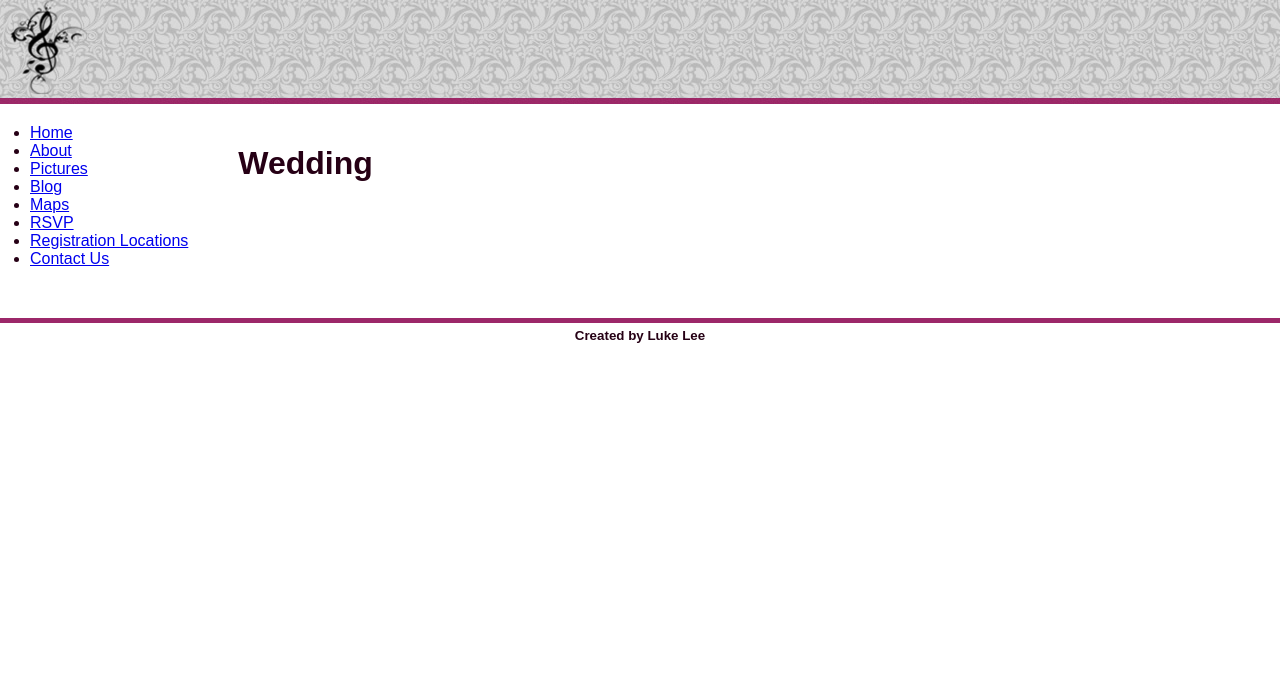
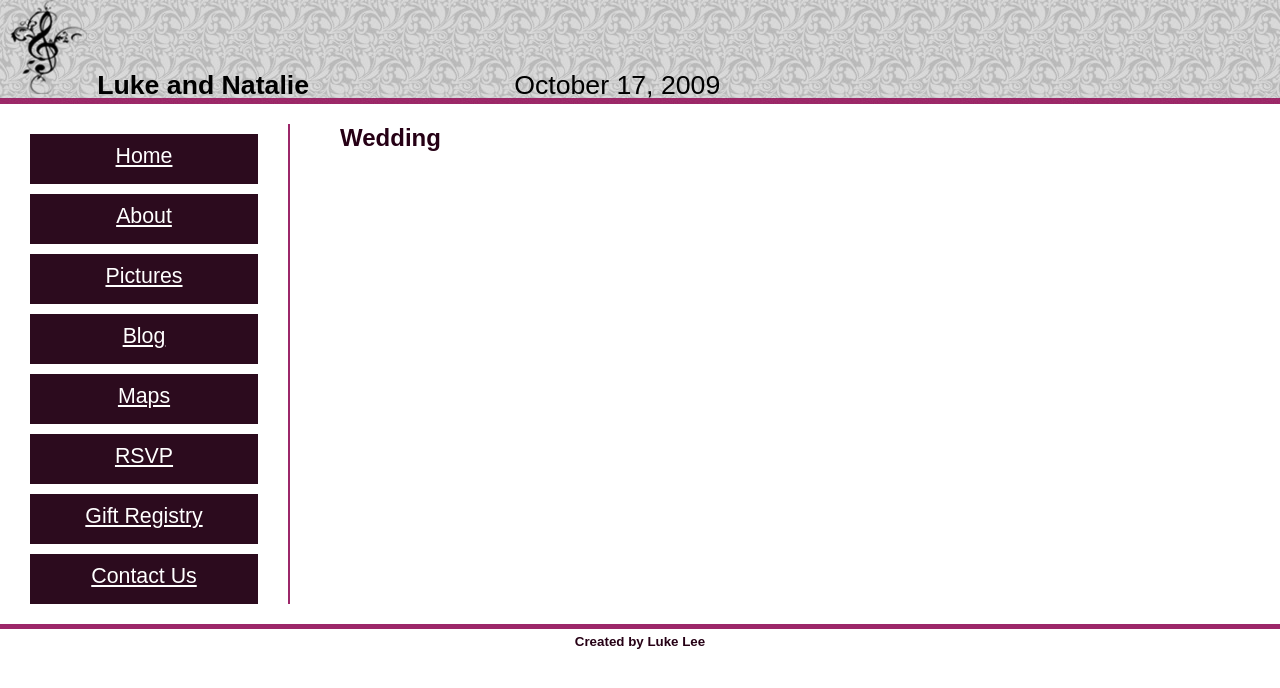
Before and after one commit to durden/wedding, a Django app: template templates/blog.html in a window 1280 px wide. Shown: the top 688 px of the page. Run offline with Django 3.2, Linux system fonts and the light colour scheme; the template is opened without the code that fills it, so the values that code supplies are empty.

Commit message:
Adding variables to views for 'active' navigation. - Added 'active' functionality to base.html for nav - Added 'active' nav classes to css - Remove width limits on css

```diff
--- a/media/css/main.css
+++ b/media/css/main.css
@@ -1,5 +1,5 @@
 body {
-	font-size: 12pt;
+	font-size: 14pt;
 	font-family: Arial, Verdana, Helvetia, sans-serif;
 	padding: 0px;
 	margin: 0px;
@@ -11,13 +11,22 @@ body {
 	background: #ccc url(/wmedia/img/texture.jpg) repeat-x;
 	padding: 0px;
 	margin: 0px;
-	text-align: left;
 	color: #000000;
 }
 
-#header h1 {
-	padding: 10px;
-	margin: 0px;
+#header span {
+	font-size: 20pt;
+}
+
+h1 {
+	font-size: 20pt;
+	display: inline;
+	margin-right: 200px;
+}
+
+h2 {
+	font-size: 18pt;
+	display: inline;
 }
 
 .border {
@@ -27,18 +36,45 @@ body {
 }
 
 #header img {
-	padding: 0px 10px 0px 10px;
+	padding: 0px 5px 0px 10px;
 }
 
 #nav {
 	text-align: left;
 	float: left;
-	margin: 0px 50px 50px 0px;
+	margin: 0px 50px 20px 0px;
 	padding: 0px;
+	list-style-type: none;
+	padding: 0px 30px 0px 0px;
+	border-right: 2px solid #9c2769;
+}
+
+#nav li.inactive {
+	background: url(/wmedia/img/link_bkg.jpg) no-repeat;
+	text-align: center;
+	width: 228px;
+	height: 50px;
+	margin: 10px 0px 0px 0px;
+}
+
+#nav li.active {
+	background: url(/wmedia/img/arrow.jpg) no-repeat;
+	text-align: center;
+	width: 267px;
+	height: 51px;
+	margin: 10px 0px 0px 0px;
+	text-indent: -39px;
+}
+
+
+#nav li a, #nav li a:link, #nav li a:visited, #nav li a:active {
+	display: block;
+	color: #ffffff;
+	padding: 10px 0px 0px 0px;
+	font-size: 16pt;
 }
 
 #main {
-	width: 900px;
 	text-align: left;
 	margin: 20px 0px 0px 30px;
 }
--- a/templates/base.html
+++ b/templates/base.html
@@ -2,27 +2,46 @@
 
 <html>
 	<head>
+		<meta http-equiv="Content-Type" content="text/html; charset=US-ASCII">
 		<link rel="stylesheet" type="text/css" href="/wmedia/css/main.css" media="screen">
 		<title> {% block title %} {% endblock %} </title>
 	</head>
 	<body>
 		<div id="header">
-			<img src="/wmedia/img/treble.png" width="77" height="94"/>
+			<img src="/wmedia/img/treble.png" width="77" height="94" alt="treble_clef">
+			<h1>Luke and Natalie</h1>
+			<span>October 17, 2009</span>
 		</div>
 
 		<div id="main">
 			<ul id="nav">
-				<li> <a href="/">Home</a></li>
-				<li> <a href="/about">About</a></li>
-				<li> <a href="/pictures">Pictures</a></li>
-				<li> <a href="/blog">Blog</a></li>
-				<li> <a href="/maps">Maps</a></li>
-				<li> <a href="/rsvp">RSVP</a></li>
-				<li> <a href="/registrations">Registration Locations</a></li>
-				<li> <a href="/contact">Contact Us</a></li>
+				<li class="{% ifequal active "home" %}active{% else %}inactive{% endifequal %}">
+					<a href="/">Home</a>
+				</li>
+				<li class="{% ifequal active "about" %}active{% else %}inactive{% endifequal %}">
+					<a href="/about">About</a>
+				</li>
+				<li class="{% ifequal active "pics" %}active{% else %}inactive{% endifequal %}">
+					<a href="/pictures">Pictures</a>
+				</li>
+				<li class="{% ifequal active "blog" %}active{% else %}inactive{% endifequal %}">
+					<a href="/blog">Blog</a>
+				</li>
+				<li class="{% ifequal active "maps" %}active{% else %}inactive{% endifequal %}">
+					<a href="/maps">Maps</a>
+				</li>
+				<li class="{% ifequal active "rsvp" %}active{% else %}inactive{% endifequal %}">
+					<a href="/rsvp">RSVP</a>
+				</li>
+				<li class="{% ifequal active "reg" %}active{% else %}inactive{% endifequal %}">
+					<a href="/registrations">Gift Registry</a>
+				</li>
+				<li class="{% ifequal active "contact" %}active{% else %}inactive{% endifequal %}">
+					<a href="/contact">Contact Us</a>
+				</li>
 			</ul>
 			<div id="content">
-				<h1>{% block header %} Wedding {% endblock %}</h1>
+				<h2>{% block header %} Wedding {% endblock %}</h2>
 				{% block content %} {% endblock %}
 			</div>
 		</div>
```
Also changed, not shown: views.py (+10 -10 lines).
